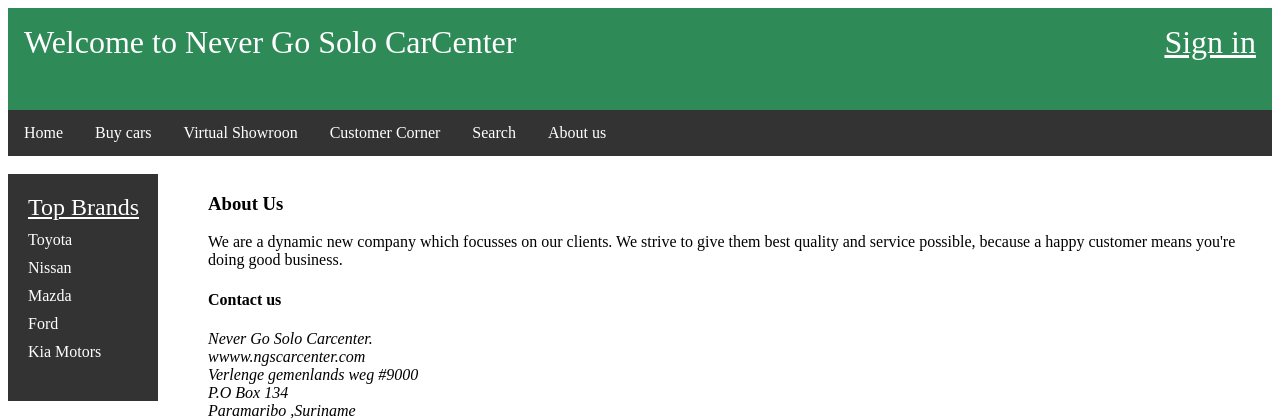
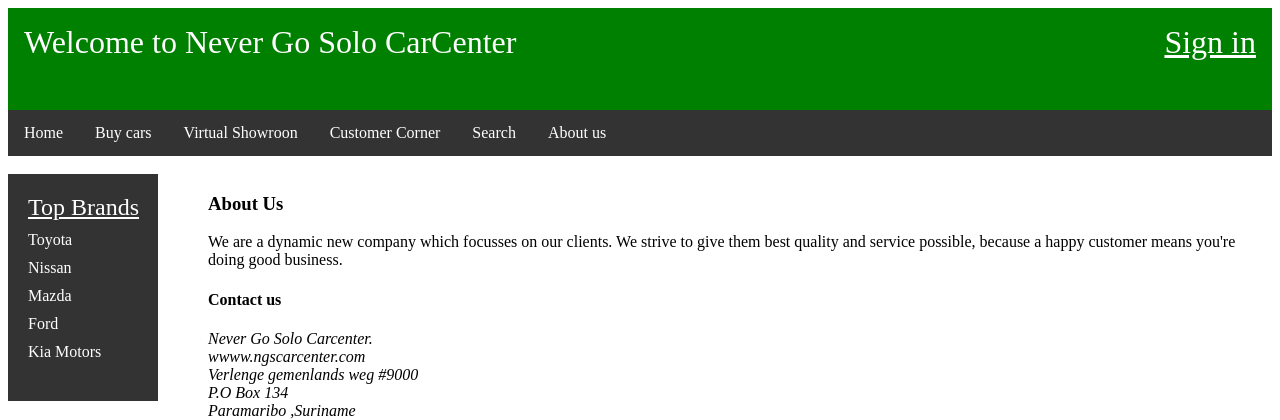
Before and after one commit to NigellRudge/Never-Go-Solo-Carcenter, a PHP site: page /About.php in a window 1280 px wide; the page is wider, and only the part inside the window is pictured. Shown: the top 420 px of that part. Run offline with PHP 8.4, Linux system fonts and the light colour scheme.

Commit message:
testing global

```diff
--- a/Databanken praco/header.php
+++ b/Databanken praco/header.php
@@ -7,7 +7,7 @@
     <title></title>
     <style>
     header{height: 70px;
-        background-color:seagreen;
+        background-color: green;
         color:white;
         font-size:200% ;
         text-align: left;
```
